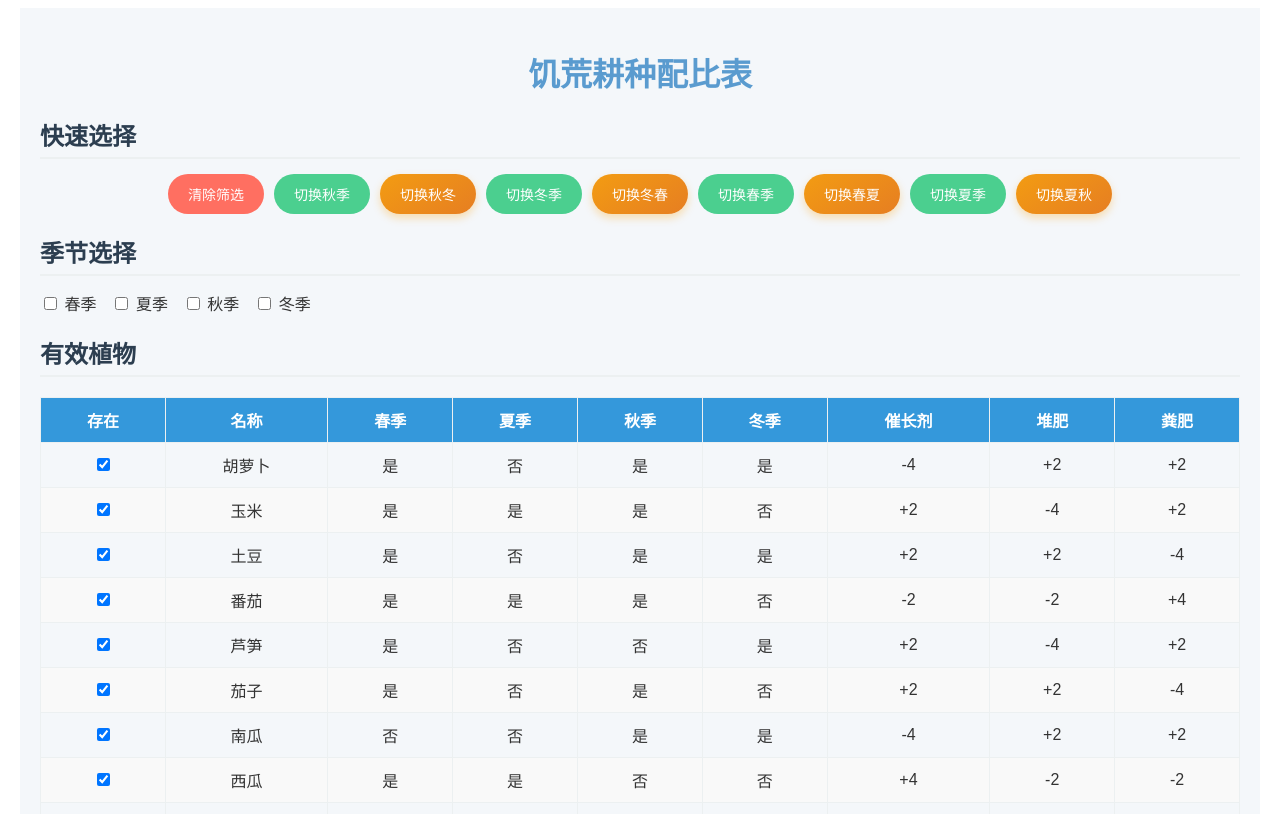
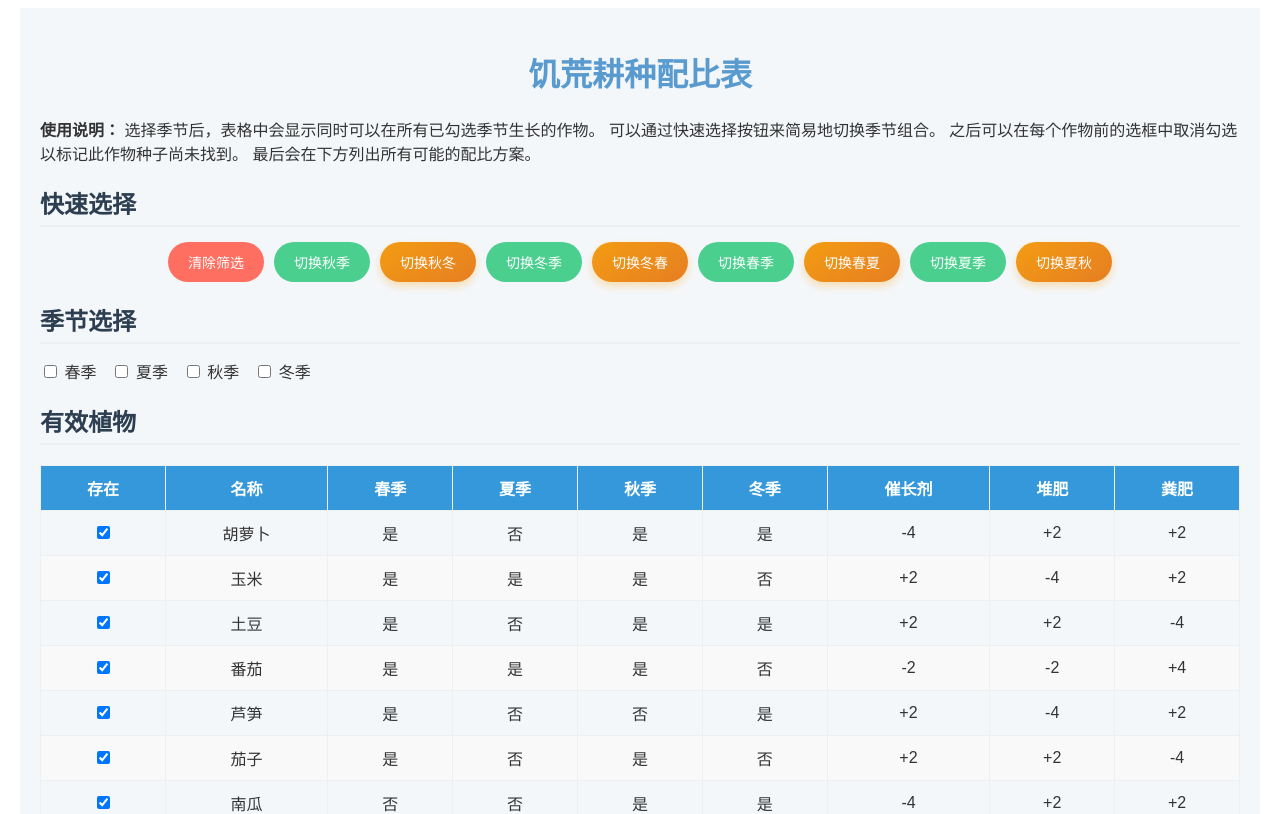
Before and after one commit to hzhangxyz/dst-farming, a Vue app: page / in a window 1280 px wide. Shown: the top 814 px of the page. Built offline with nearby package versions, Linux system fonts and the light colour scheme.

Commit message:
Add description in web.

```diff
--- a/src/App.vue
+++ b/src/App.vue
@@ -124,6 +124,11 @@ function formatWithSign(num: number): string {
 <template>
   <div class="container">
     <h1>饥荒耕种配比表</h1>
+    <strong>使用说明：</strong>
+    选择季节后，表格中会显示同时可以在所有已勾选季节生长的作物。
+    可以通过快速选择按钮来简易地切换季节组合。
+    之后可以在每个作物前的选框中取消勾选以标记此作物种子尚未找到。
+    最后会在下方列出所有可能的配比方案。
     <h2>快速选择</h2>
     <div class="button-group">
       <button @click="easySelect(false, false, false, false)" class="btn btn-clear">
```
